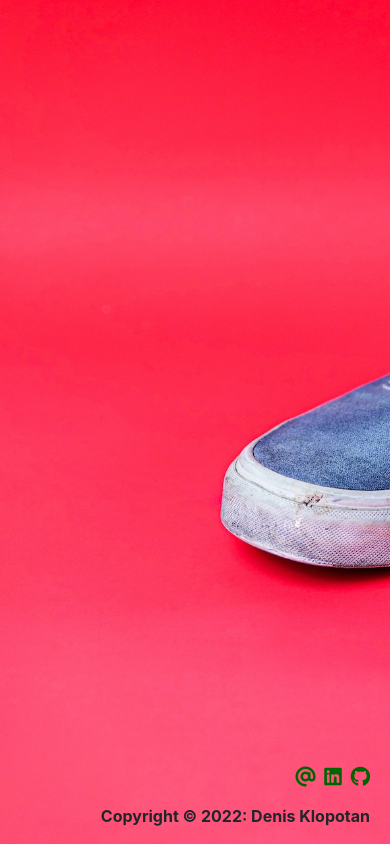
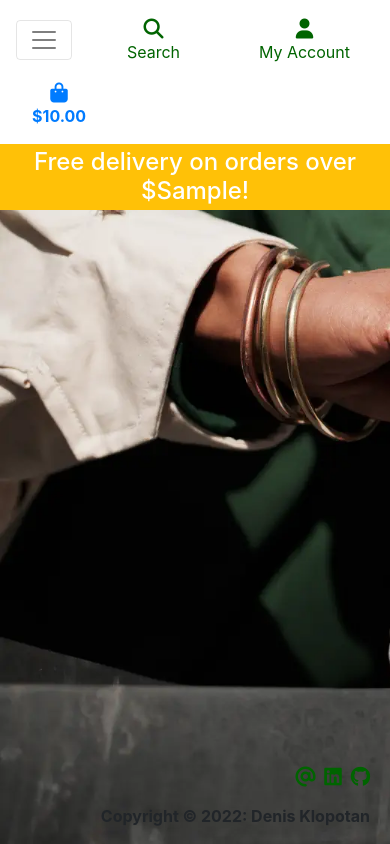
Before and after one commit to Code-Institute-Submissions/denisklopotan-vegan-sneaker-store_JanResub, a Django app: template templates/base.html in a window 390 px wide. Run offline with Django 3.2, Linux system fonts and the light colour scheme; the template is opened without the code that fills it: most values are stand-ins (such as "Sample title", 1, 10 or a date in 2020); some libraries are stand-ins or nearby versions.

Commit message:
Added mobile header and main navbar

```diff
--- a/home/urls.py
+++ b/home/urls.py
@@ -1,4 +1,3 @@
-
 from django.contrib import admin
 from django.urls import path
 from . import views
--- a/static/css/base.css
+++ b/static/css/base.css
@@ -11,10 +11,10 @@ html {
 }
 
 body {
-    background-image: url('/media/vans.jpg');
+    background-image: url('/media/løci.webp');
     background-size: cover;
     height: calc(100vh - 164px);
-    background-color: darkred;
+    background-color: darkgreen;
   }
 
 footer {
--- a/templates/base.html
+++ b/templates/base.html
@@ -3,7 +3,6 @@
 <!doctype html>
 <html lang="en">
   <head>
-
     {% block meta %}
         <meta http-equiv="X-UA-Compatible" content="ie=edge">
         <meta charset="utf-8">
@@ -23,17 +22,9 @@
     {% endblock %}
 
     {% block corejs %}
-        <!-- Option 1: jQuery and Bootstrap Bundle (includes Popper) -->
         <script src="https://kit.fontawesome.com/69a1e96fe2.js" crossorigin="anonymous"></script>
         <script src="https://cdn.jsdelivr.net/npm/jquery@3.5.1/dist/jquery.min.js" integrity="sha256-9/aliU8dGd2tb6OSsuzixeV4y/faTqgFtohetphbbj0=" crossorigin="anonymous"></script>
         <script src="https://cdn.jsdelivr.net/npm/bootstrap@4.6.2/dist/js/bootstrap.bundle.min.js" integrity="sha384-Fy6S3B9q64WdZWQUiU+q4/2Lc9npb8tCaSX9FK7E8HnRr0Jz8D6OP9dO5Vg3Q9ct" crossorigin="anonymous"></script>
-
-        <!-- Option 2: Separate Popper and Bootstrap JS -->
-        <!--
-        <script src="https://cdn.jsdelivr.net/npm/jquery@3.5.1/dist/jquery.slim.min.js" integrity="sha384-DfXdz2htPH0lsSSs5nCTpuj/zy4C+OGpamoFVy38MVBnE+IbbVYUew+OrCXaRkfj" crossorigin="anonymous"></script>
-        <script src="https://cdn.jsdelivr.net/npm/popper.js@1.16.1/dist/umd/popper.min.js" integrity="sha384-9/reFTGAW83EW2RDu2S0VKaIzap3H66lZH81PoYlFhbGU+6BZp6G7niu735Sk7lN" crossorigin="anonymous"></script>
-        <script src="https://cdn.jsdelivr.net/npm/bootstrap@4.6.2/dist/js/bootstrap.min.js" integrity="sha384-+sLIOodYLS7CIrQpBjl+C7nPvqq+FbNUBDunl/OZv93DB7Ln/533i8e/mZXLi/P+" crossorigin="anonymous"></script>
-        -->
     {% endblock %}
 
     {% block extra_js %}
@@ -41,8 +32,8 @@
 
     <title>Vegan Sneaker Store {% block extra_title %}{% endblock %}</title>
   </head>
+
   <body>
-
     <header class="container-fluid fixed-top">
         <div id="topnav" class="row pt-lg-2 d-none d-lg-flex">
             <div class="col-12 col-lg-4 my-auto py-1 py-lg-0 text-center text-lg-left">
@@ -103,6 +94,20 @@
                 </ul>
             </div>
         </div>
+        <div class="row bg-white">
+            <nav class="navbar navbar-expand-lg navbar-light w-100">
+                <button class="navbar-toggler" type="button" data-toggle="collapse" data-target="#main-nav" aria-controls="main-nav" aria-expanded="false" aria-label="Toggle navigation">
+                    <span class="navbar-toggler-icon"></span>
+                </button>
+                {% include 'includes/mobile-top-header.html' %}
+                {% include 'includes/main-nav.html' %}
+            </nav>
+        </div>
+        <div id="delivery-banner" class="row text-center">
+            <div class="col bg-warning text-white">
+                <h4 class="logo-font my-1">Free delivery on orders over ${{ free_shipping_threshold }}!</h4>
+            </div>
+        </div>
     </header>
 
     {% if messages %}
@@ -121,9 +126,9 @@
     <footer>
         <div>
             <p class="social-links">
-          <a href="mailto:denisklopotan@gmail.com" target="_blank" rel="noopener" aria-label="Send me an email (opens in a new tab)" class="fas fa-at fa-lg"></a>
-          <a href="https://www.linkedin.com/in/denis-klopotan-8397b1130/" target="_blank" rel="noopener" aria-label="Visit my Linkedin page (opens in a new tab)" class="fab fa-linkedin fa-lg"></a>
-          <a href="https://github.com/denisklopotan" target="_blank" rel="noopener" aria-label="Visit my Github page (opens in a new tab)" class="fab fa-github fa-lg"></a>
+                <a href="mailto:denisklopotan@gmail.com" target="_blank" rel="noopener noreferrer nofollow" aria-label="Send me an email (opens in a new tab)" class="fas fa-at fa-lg"></a>
+                <a href="https://www.linkedin.com/in/denis-klopotan-8397b1130/" target="_blank" rel="noopener noreferrer nofollow" aria-label="Visit my Linkedin page (opens in a new tab)" class="fab fa-linkedin fa-lg"></a>
+                <a href="https://github.com/denisklopotan/vegan-sneaker-store" target="_blank" rel="noopener noreferrer nofollow" aria-label="Visit my Github page (opens in a new tab)" class="fab fa-github fa-lg"></a>
             </p>
         </div>
         <p>Copyright © 2022: Denis Klopotan</p>
--- /dev/null
+++ b/templates/includes/main-nav.html
@@ -0,0 +1,50 @@
+<div class="collapse navbar-collapse" id="main-nav">
+    <ul class="navbar-nav w-auto mx-auto">
+        <li class="nav-item dropdown">
+            <a class="logo-font font-weight-bold nav-link text-black mr-5" href="#" id="all-products-link" data-toggle="dropdown" aria-haspopup="true" aria-expanded="false">
+                All Products
+            </a>
+            <div class="dropdown-menu border-0" aria-labelledby="all-products-link">
+                <a href="" class="dropdown-item">By Price</a>
+                <a href="" class="dropdown-item ">By Rating</a>
+                <a href="" class="dropdown-item ">By Category</a>
+                <a href="" class="dropdown-item">All Products</a>
+            </div>
+        </li>
+
+        <li class="nav-item dropdown">
+            <a class="logo-font font-weight-bold nav-link text-black mr-5" href="#" id="clothing-link" data-toggle="dropdown" aria-haspopup="true" aria-expanded="false">
+                Clothing
+            </a>
+            <div class="dropdown-menu border-0" aria-labelledby="clothing-link">
+                <a href="" class="dropdown-item">Activewear &amp; Essentials</a>
+                <a href="" class="dropdown-item">Jeans</a>
+                <a href="" class="dropdown-item">Shirts</a>
+                <a href="" class="dropdown-item">All Clothing</a>
+            </div>
+        </li>
+
+        <li class="nav-item dropdown">
+            <a class="logo-font font-weight-bold nav-link text-black mr-5" href="#" id="homeware-link" data-toggle="dropdown" aria-haspopup="true" aria-expanded="false">
+                Sneakers
+            </a>
+            <div class="dropdown-menu border-0" aria-labelledby="homeware-link">
+                <a href="" class="dropdown-item">Casual</a>
+                <a href="" class="dropdown-item">Sports</a>
+                <a href="" class="dropdown-item">Fashion</a>
+            </div>
+        </li>
+
+        <li class="nav-item dropdown">
+            <a class="logo-font font-weight-bold nav-link text-black" href="#" id="specials-link" data-toggle="dropdown" aria-haspopup="true" aria-expanded="false">
+                Special Offers
+            </a>
+            <div class="dropdown-menu border-0" aria-labelledby="specials-link">
+                <a href="" class="dropdown-item">New Arrivals</a>
+                <a href="" class="dropdown-item">Deals</a>
+                <a href="" class="dropdown-item">Clearance</a>
+                <a href="" class="dropdown-item">All Specials</a>
+            </div>
+        </li>
+    </ul>
+</div>
--- /dev/null
+++ b/templates/includes/mobile-top-header.html
@@ -0,0 +1,56 @@
+<li class="list-inline-item">
+    <a class="text-black nav-link d-block d-lg-none" href="#" id="mobile-search" data-toggle="dropdown" aria-haspopup="true" aria-expanded="false">
+        <div class="text-center">
+            <div><i class="fas fa-search fa-lg"></i></div>
+            <p class="my-0">Search</p>
+        </div>
+    </a>
+    <div class="dropdown-menu border-0 w-100 p-3 rounded-0 my-0" aria-labelledby="mobile-search">
+        <form class="form" method="GET" action="">
+            <div class="input-group w-100">
+                <input class="form-control border border-black rounded-0" type="text" name="q" placeholder="Search our site">
+                <div class="input-group-append">
+                    <button class="form-control form-control btn btn-black border border-black rounded-0" type="submit">
+                        <span class="icon">
+                            <i class="fas fa-search"></i>
+                        </span>
+                    </button>
+                </div>
+            </div>
+        </form>
+    </div>
+</li>
+<li class="list-inline-item dropdown">
+    <a class="text-black nav-link d-block d-lg-none" href="#" id="user-options" data-toggle="dropdown" aria-haspopup="true" aria-expanded="false">
+        <div class="text-center">
+            <div><i class="fas fa-user fa-lg"></i></div>
+            <p class="my-0">My Account</p>
+        </div>
+    </a>
+    <div class="dropdown-menu border-0" aria-labelledby="user-options">
+        {% if request.user.is_authenticated %}
+            {% if request.user.is_superuser %}
+                <a href="{% url 'account_logout' %}" class="dropdown-item">Product Management</a>
+            {% endif %}
+            <a href="" class="dropdown-item">My Profile</a>
+            <a href="{% url 'account_logout' %}" class="dropdown-item">Logout</a>
+        {% else %}
+            <a href="{% url 'account_signup' %}" class="dropdown-item">Register</a>
+            <a href="{% url 'account_login' %}" class="dropdown-item">Login</a>
+        {% endif %}
+    </div>
+</li>
+<li class="list-inline-item">
+    <a class="{% if grand_total %}text-primary font-weight-bold{% else %}text-black{% endif %} nav-link d-block d-lg-none" href="">
+        <div class="text-center">
+            <div><i class="fas fa-shopping-bag fa-lg"></i></div>
+            <p class="my-0">
+                {% if grand_total %}
+                    ${{ grand_total|floatformat:2 }}
+                {% else %}
+                    $0.00
+                {% endif %}
+            </p>
+        </div>
+    </a>
+</li>
--- a/vegan_ss/settings.py
+++ b/vegan_ss/settings.py
@@ -27,7 +27,7 @@ BASE_DIR = Path(__file__).resolve().parent.parent
 SECRET_KEY = os.environ.get('SECRET_KEY')
 
 # SECURITY WARNING: don't run with debug turned on in production!
-DEBUG = False
+DEBUG = True
 
 ALLOWED_HOSTS = ['vegan-sneaker-store.herokuapp.com', 'localhost']
 
```
Also changed, not shown: media/gucci.jpg (added), media/løci.webp (added), media/vans.jpg (deleted). Lines whose indentation alone changed are shown as unchanged.
